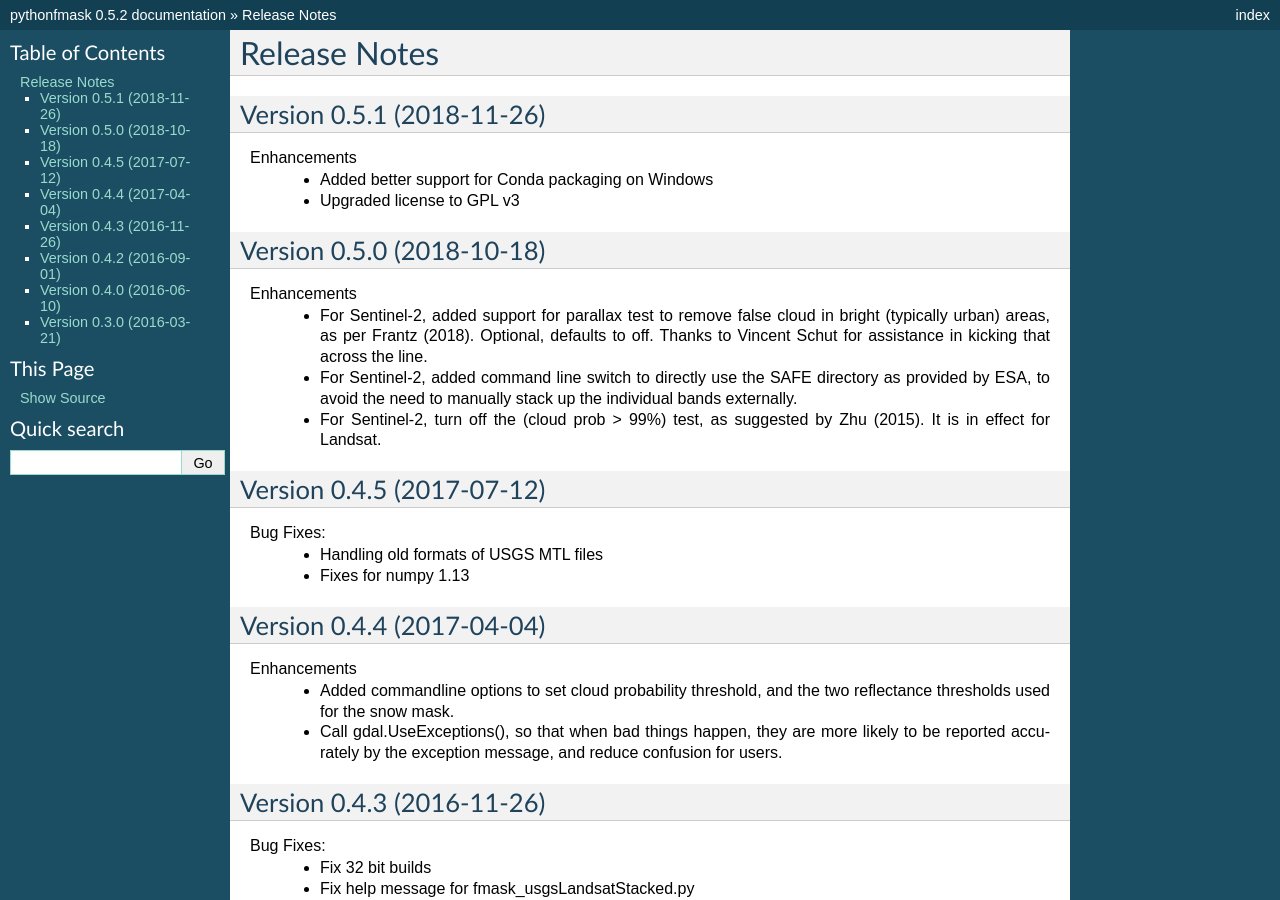
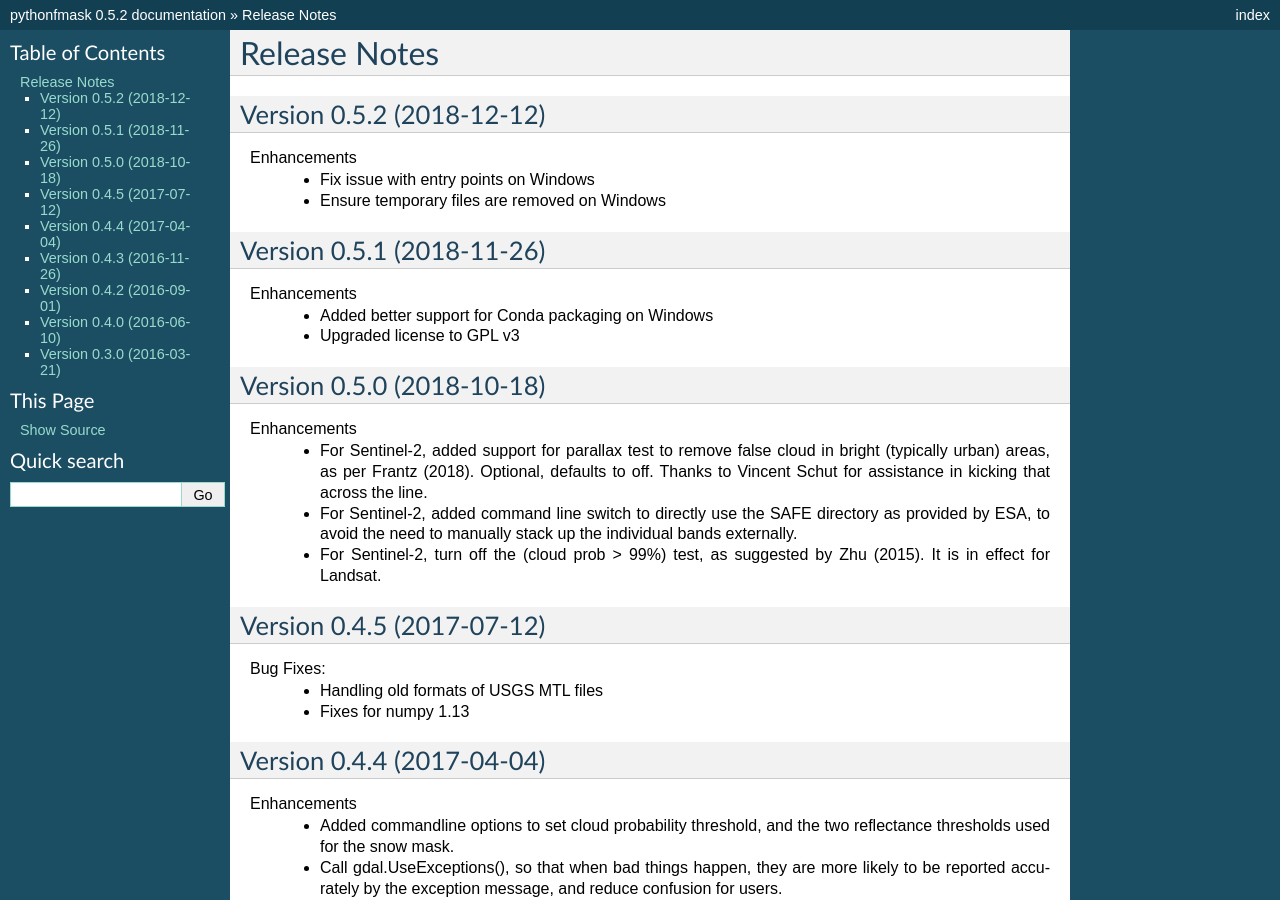
Before and after one commit to ubarsc/python-fmask, a Sphinx documentation site: the page built from doc/source/releasenotes.rst, in a window 1280 px wide and 900 px high. Built offline with Sphinx 7.4.7, drawn with Linux system fonts in a browser that asks for light colours; formulas are drawn with MathJax 3.

Commit message:
update entry points

```diff
--- a/doc/source/releasenotes.rst
+++ b/doc/source/releasenotes.rst
@@ -1,5 +1,12 @@
 Release Notes
 =============
+
+Version 0.5.2 (2018-12-12)
+--------------------------
+
+Enhancements
+  * Fix issue with entry points on Windows
+  * Ensure temporary files are removed on Windows
 
 Version 0.5.1 (2018-11-26)
 --------------------------
```
